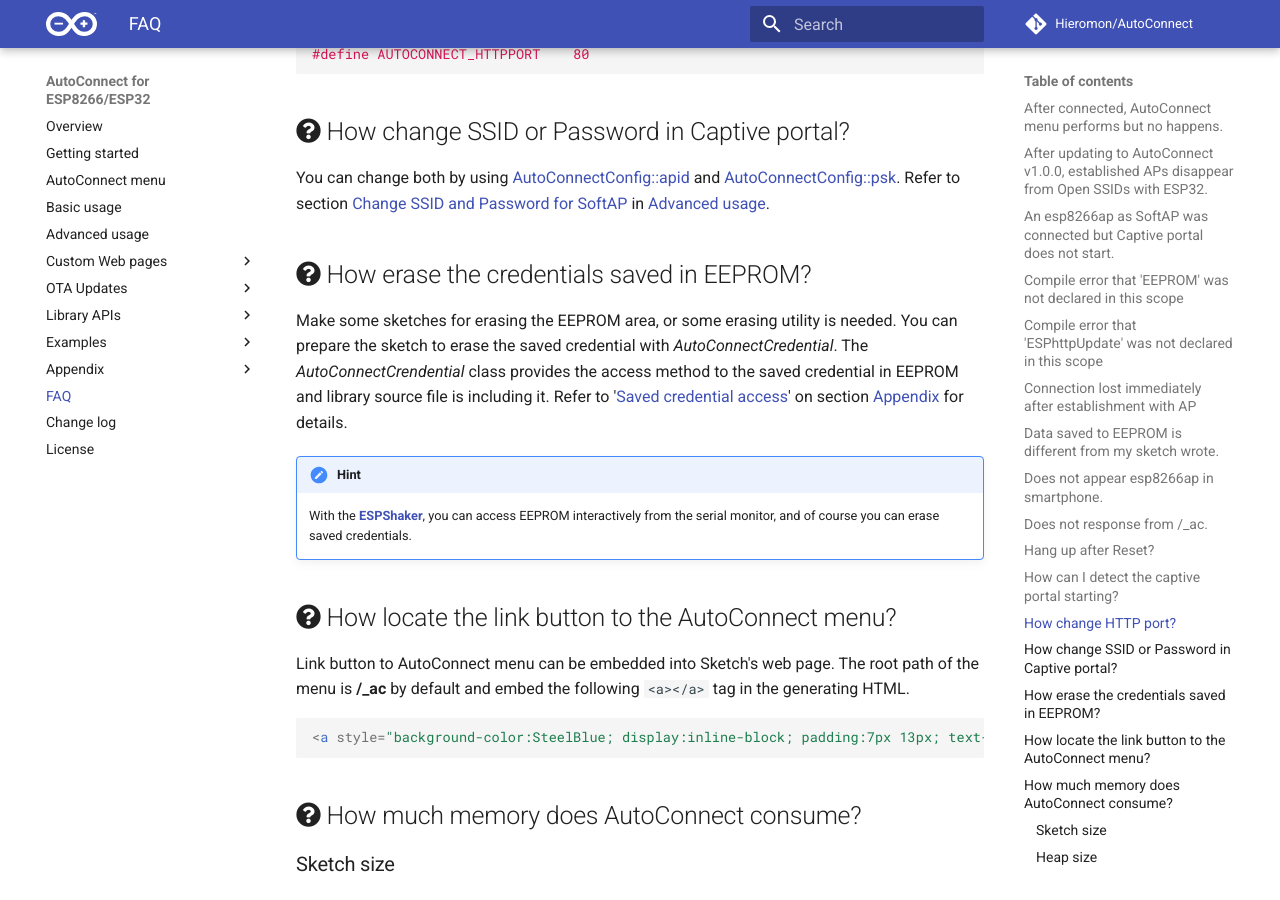
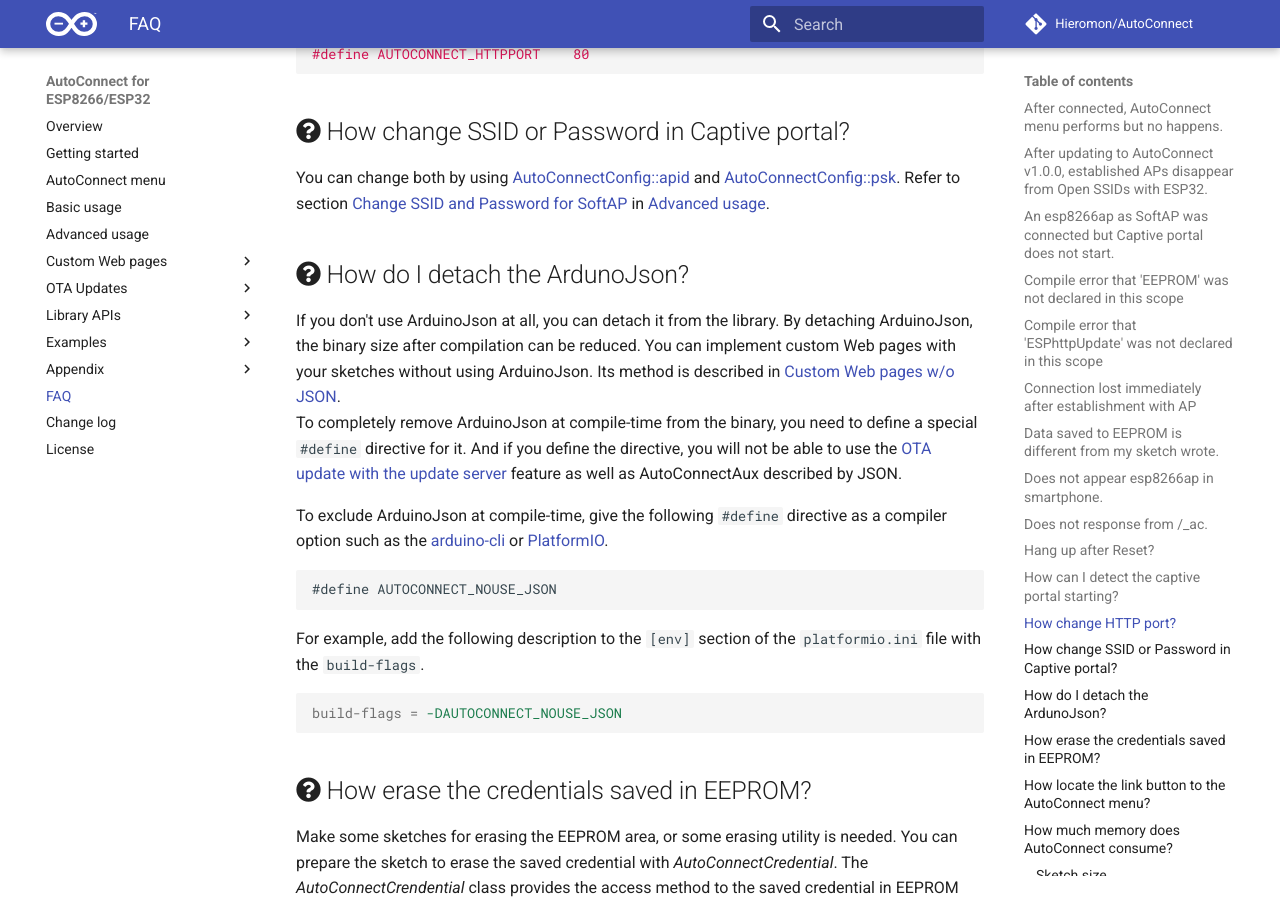
Before and after one commit to Hieromon/AutoConnect, an MkDocs documentation site: the page built from mkdocs/faq.md, in a window 1280 px wide and 900 px high, scrolled down 5112 px. Built offline with MkDocs 1.6.1 and Material for MkDocs 9.7.7, drawn with Linux system fonts in a browser that asks for light colours; nearby versions of some CDN libraries; comment, search, counter and statistics services are not loaded.

Commit message:
Add AUTOCONNECT_NOUSE_JSON directive

````diff
--- a/mkdocs/faq.md
+++ b/mkdocs/faq.md
@@ -147,6 +147,23 @@
 
 You can change both by using [AutoConnectConfig::apid](apiconfig.md#apid) and [AutoConnectConfig::psk](apiconfig.md#psk). Refer to section [Change SSID and Password for SoftAP](advancedusage.md#change-ssid-and-password-for-softap) in [Advanced usage](advancedusage.md).
 
+## <i class="fa fa-question-circle"></i> How do I detach the ArdunoJson?
+
+If you don't use ArduinoJson at all, you can detach it from the library. By detaching ArduinoJson, the binary size after compilation can be reduced. You can implement custom Web pages with your sketches without using ArduinoJson. Its method is described in [Custom Web pages w/o JSON](wojson.md).
+To completely remove ArduinoJson at compile-time from the binary, you need to define a special `#define` directive for it. And if you define the directive, you will not be able to use the [OTA update with the update server](otaserver.md#updates-with-the-update-server) feature as well as AutoConnectAux described by JSON.
+
+To exclude ArduinoJson at compile-time, give the following `#define` directive as a compiler option such as the [arduino-cli](https://github.com/arduino/arduino-cli) or [PlatformIO](https://platformio.org/).
+
+```
+#define AUTOCONNECT_NOUSE_JSON
+```
+
+For example, add the following description to the `[env]` section of the `platformio.ini` file with the `build-flags`.
+
+```ini
+build-flags = -DAUTOCONNECT_NOUSE_JSON
+```
+
 ## <i class="fa fa-question-circle"></i> How erase the credentials saved in EEPROM?
 
 Make some sketches for erasing the EEPROM area, or some erasing utility is needed. You can prepare the sketch to erase the saved credential with *AutoConnectCredential*. The *AutoConnectCrendential* class provides the access method to the saved credential in EEPROM and library source file is including it. Refer to '[Saved credential access](credit.md#saved-credential-in-eeprom)' on section [Appendix](credit.md) for details.
````
Also changed, not shown: mkdocs/wojson.md (+3 -0 lines), 1 other file.
